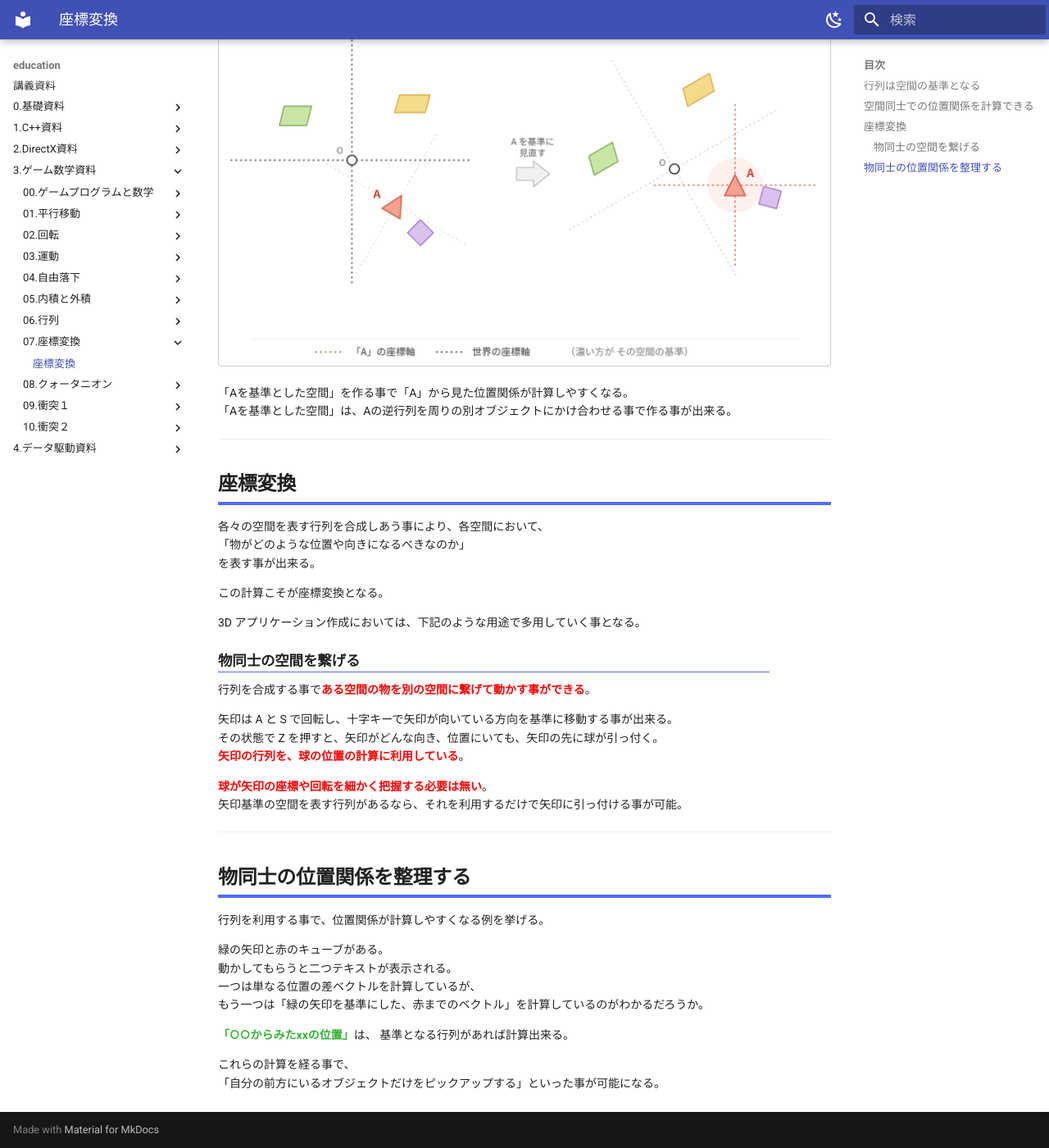
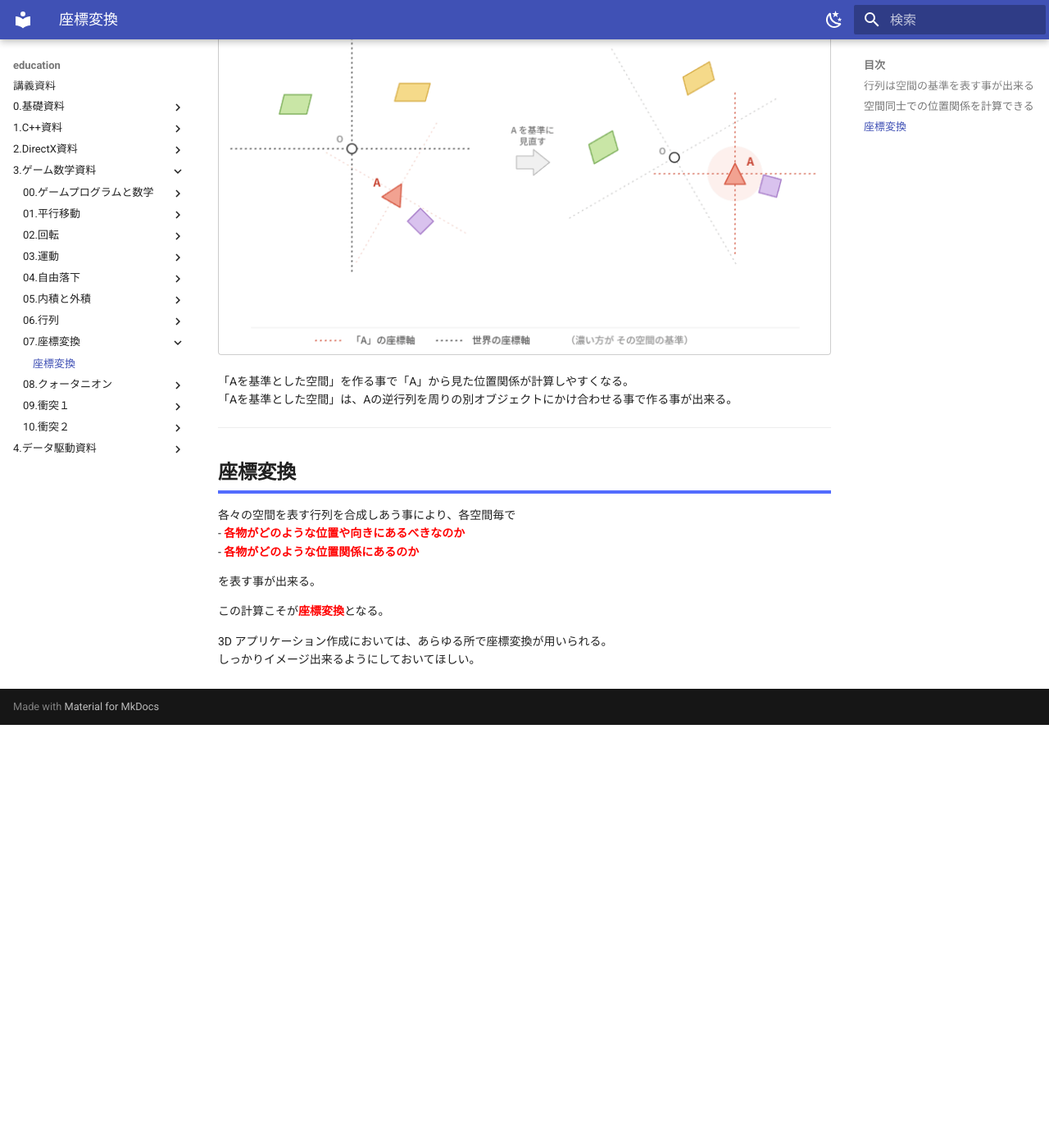
Before and after one commit to yamato-t/education, an MkDocs documentation site: the page built from docs/3.ゲーム数学資料/07.座標変換/0.座標変換.md, in a window 1280 px wide and 1400 px high, scrolled down 1580 px. Shown: the whole window at 82% size. Built offline with MkDocs 1.6.1 and Material for MkDocs 9.7.7, drawn with Linux system fonts in a browser that asks for light colours; after the commit the page ends 2464 px from its top, so only the background shows below that; some of the changed text lies outside the part shown.

Commit message:
feat 数学の記事を更新

```diff
--- a/docs/3.ゲーム数学資料/07.座標変換/0.座標変換.md
+++ b/docs/3.ゲーム数学資料/07.座標変換/0.座標変換.md
@@ -3,24 +3,23 @@
 ---
 
 行列を利用するとベクトルの移動、回転、拡縮を一括で計算できる。
-
-更に行列同士を乗算する事で「ある物を別の物に追従させる」など、
+更に行列同士を乗算（合成）する事で「ある物を別の物に追従させる」など、
 特殊な位置関係の計算に役立つ例も挙げた。
 
 これらは総称して<span style ="color: red;">**座標変換**</span>と呼ばれる。
 まずは行列がどのように座標変換に寄与するのかを再度イメージする。
 
 ---
-## **行列は空間の基準となる**
+## **行列は空間の基準を表す事が出来る**
 
 「ある物を別の物に追従させる」という例を挙げた。
 例えば「人を乗せて動く車」をイメージしてほしい。
 
 車が動く事で、結果的に乗っている人が移動した事になっている。
-重要なのは「人自体は動いておらず、車内でその人の位置は変わっていない」という点。
+重要なのは<span style ="color: red;">**人自体は動いておらず、車内でその人の位置は変わっていない**</span>という点。
 
 車の中には「車の中の空間」があり、その中で人は移動していない。
-ところが車自体が動く事で「車の中」にいる人の位置も変わっていく。
+ところが<span style ="color: red;">**車自体が動く事で「車の中」にいる人の位置も変わっていく**</span>。
 
 更に「車に乗ったままフェリーに乗る」と、今度は
 「船の中」にいる車も「車の中」にいる人も一切動かなくても、
@@ -28,17 +27,17 @@
 
 つまり船、車、人がそれぞれ「自分の空間」を持っており、
 空間同士が「乗っている」という状況で繋がっているからこそ、
-末端にいる「人」が移動する事が出来る。
+<span style ="color: red;">**「船」が動くだけで末端にいる「人」が移動する事が出来る**</span>。
 
 ![alt text](空間.png)
 
 これらの「自分の空間」は行列で表す事が可能。
-行列は**一つ一つが自分を基準とした空間**を持っている。
+各物がその行列を持つ事によって<span style ="color: red;">**自分を基準とした空間を表せる**</span>様になる。
 
 ---
 ## **空間同士での位置関係を計算できる**
 
-この部屋にはドアがあるが、自分から見てドアはどの位置にあるか？
+この部屋にはドアがあるが、自分から見てドアはどの位置にあるか考える。
 <br/>
 見る人の向きや位置によって、
 <span style ="color: #ff0000;"> **その人を基準にした「ドアまでの方向や距離」も変わる**。 </span>
@@ -57,37 +56,13 @@
 ---
 ## **座標変換**
 
-各々の空間を表す行列を合成しあう事により、各空間において、
-「物がどのような位置や向きになるべきなのか」
+各々の空間を表す行列を合成しあう事により、各空間毎で
+- <span style ="color: red;">**各物がどのような位置や向きにあるべきなのか**</span>
+- <span style ="color: red;">**各物がどのような位置関係にあるのか**</span>
+
 を表す事が出来る。
 
-この計算こそが座標変換となる。
+この計算こそが<span style ="color: red;">**座標変換**</span>となる。
 
-3D アプリケーション作成においては、下記のような用途で多用していく事となる。
-
-### **物同士の空間を繋げる**
-
-行列を合成する事で<span style ="color: #ff0000;">**ある空間の物を別の空間に繋げて動かす事ができる**</span>。
-
-矢印は A と S で回転し、十字キーで矢印が向いている方向を基準に移動する事が出来る。
-その状態で Z を押すと、矢印がどんな向き、位置にいても、矢印の先に球が引っ付く。
-<span style ="color: #ff0000;">**矢印の行列を、球の位置の計算に利用している**</span>。
-
-<span style ="color: #ff0000;">**球が矢印の座標や回転を細かく把握する必要は無い**</span>。
-矢印基準の空間を表す行列があるなら、それを利用するだけで矢印に引っ付ける事が可能。
-
----
-## **物同士の位置関係を整理する**
-
-行列を利用する事で、位置関係が計算しやすくなる例を挙げる。
-
-緑の矢印と赤のキューブがある。
-動かしてもらうと二つテキストが表示される。
-一つは単なる位置の差ベクトルを計算しているが、
-もう一つは「緑の矢印を基準にした、赤までのベクトル」を計算しているのがわかるだろうか。
-
-<span style ="color: #36b336;">**「○○からみたxxの位置」**</span>は、
-基準となる行列があれば計算出来る。
-
-これらの計算を経る事で、
-「自分の前方にいるオブジェクトだけをピックアップする」といった事が可能になる。
+3D アプリケーション作成においては、あらゆる所で座標変換が用いられる。
+しっかりイメージ出来るようにしておいてほしい。
```
Also changed, not shown: docs/3.ゲーム数学資料/04.自由落下/0.自由落下.md (+2 -2 lines), docs/3.ゲーム数学資料/05.内積と外積/0.内積と外積.md (+12 -16 lines), docs/3.ゲーム数学資料/06.行列/0.行列.md (+14 -73 lines), docs/3.ゲーム数学資料/06.行列/1.行列の合成.md (added, +141 -0 lines).
